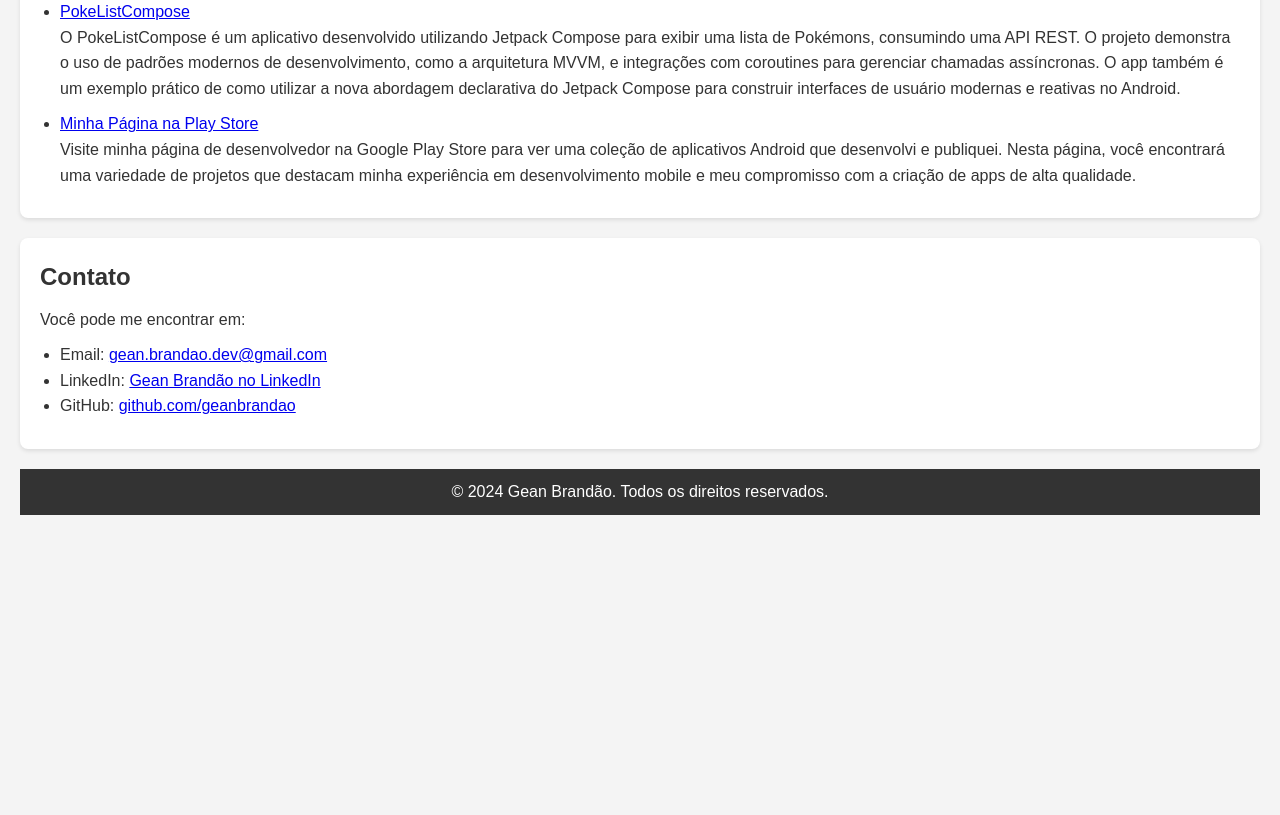
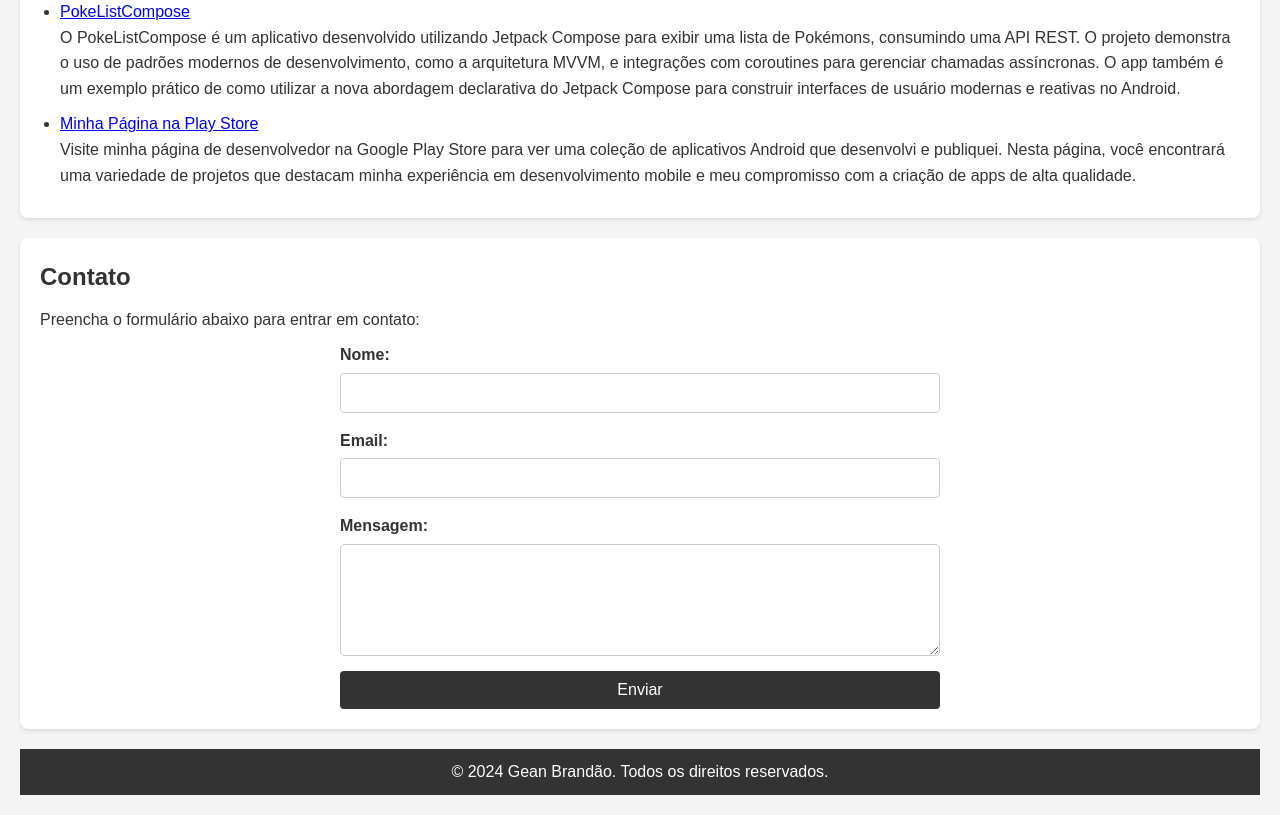
Before and after one commit to geanbrandao/geanbrandao.portifolio.app.br, a plain HTML site: page index.html in a window 1280 px wide. Shown: the part 1179-1994 px from the top of the page. Before the commit the page ends 1714 px from the top, so only its background shows below. Drawn offline with Linux system fonts and the light colour scheme.

Commit message:
Add form de contato

```diff
--- a/index.html
+++ b/index.html
@@ -91,12 +91,19 @@
     <!-- Seção "Contato" -->
     <section id="contact">
         <h2>Contato</h2>
-        <p>Você pode me encontrar em:</p>
-        <ul>
-            <li>Email: <a href="mailto:gean.brandao.dev@gmail.com">gean.brandao.dev@gmail.com</a></li>
-            <li>LinkedIn: <a href="https://www.linkedin.com/in/gean-brandao/" target="_blank">Gean Brandão no LinkedIn</a></li>
-            <li>GitHub: <a href="https://github.com/geanbrandao" target="_blank">github.com/geanbrandao</a></li>
-        </ul>
+        <p>Preencha o formulário abaixo para entrar em contato:</p>
+        <form action="#" method="post" class="contact-form">
+            <label for="name">Nome:</label>
+            <input type="text" id="name" name="name" required>
+
+            <label for="email">Email:</label>
+            <input type="email" id="email" name="email" required>
+
+            <label for="message">Mensagem:</label>
+            <textarea id="message" name="message" rows="5" required></textarea>
+
+            <button type="submit">Enviar</button>
+        </form>
     </section>
 
     <!-- Rodapé -->
--- a/style.css
+++ b/style.css
@@ -93,3 +93,40 @@ footer {
 footer p {
     margin: 0;
 }
+
+/* Estilo do formulário de contato */
+.contact-form {
+    display: flex;
+    flex-direction: column;
+    max-width: 600px;
+    margin: 0 auto;
+}
+
+.contact-form label {
+    margin-bottom: 5px;
+    font-weight: bold;
+}
+
+.contact-form input,
+.contact-form textarea {
+    margin-bottom: 15px;
+    padding: 10px;
+    border: 1px solid #ccc;
+    border-radius: 4px;
+    font-size: 16px;
+    width: 100%;
+}
+
+.contact-form button {
+    padding: 10px;
+    background-color: #333;
+    color: #fff;
+    border: none;
+    border-radius: 4px;
+    font-size: 16px;
+    cursor: pointer;
+}
+
+.contact-form button:hover {
+    background-color: #555;
+}
```
